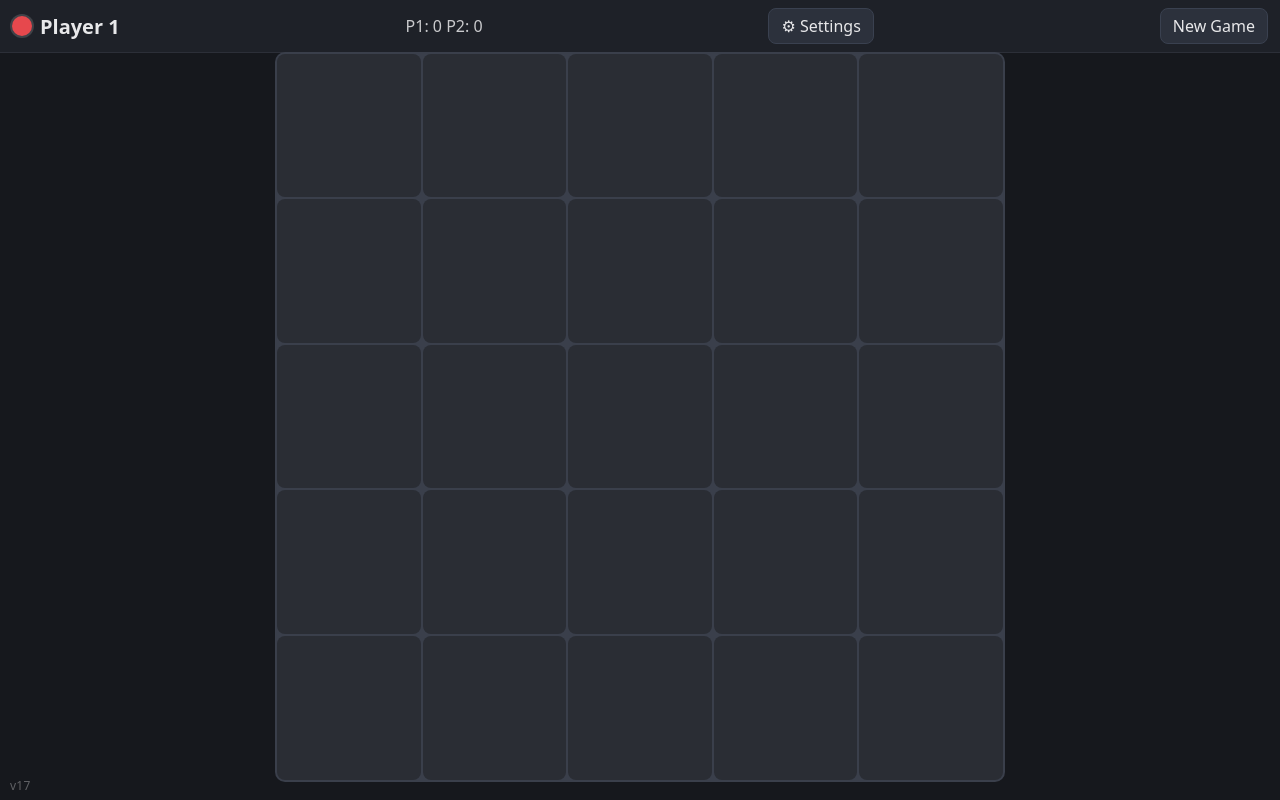
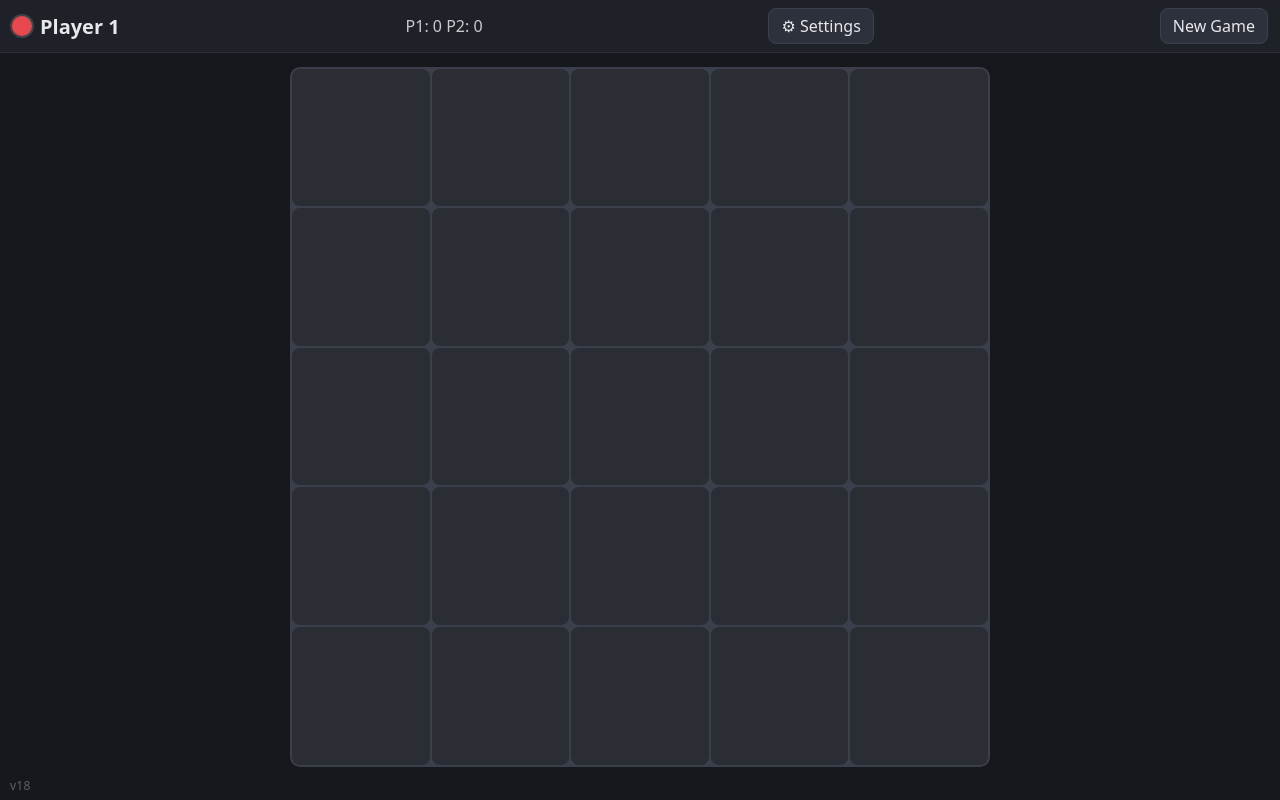
Before and after one commit to tiborh/jumping_squares, a plain HTML site: page index.html in a window 1280 px wide. Drawn offline with Linux system fonts and the light colour scheme.

Commit message:
Fix board sizing: subtract actual wrap padding (Copilot follow-up)
clientHeight/clientWidth INCLUDE padding; the previous flat 16px subtraction
under-counted the asymmetric #board-wrap padding (8 top / 28 bottom), so flex
centering could leave the board's bottom edge under the fixed build tag on
height-constrained viewports. Now read the wrap's computed padding and subtract
it, guaranteeing the reserved bottom strip is fully honoured.

Bump VERSION to 18 and matching ?v= strings.

```diff
--- a/index.html
+++ b/index.html
@@ -123,10 +123,10 @@
 
     /* Board fills all remaining space and stays centred/square-ish.
        The extra bottom padding reserves a strip for the fixed build tag
-       (bottom-left corner): because clientHeight excludes padding, the board
-       is sized within the reduced area and can never render a cell under the
-       tag — so the now-interactive tag can't steal taps meant for the board,
-       even on short/narrow viewports. */
+       (bottom-left corner). sizeBoard() subtracts the wrap's actual computed
+       padding, so the board is sized within the true content box and can never
+       render a cell under the tag — the now-interactive tag can't steal taps
+       meant for the board, even on short/narrow viewports. */
     #board-wrap {
       flex: 1 1 auto;
       display: flex;
@@ -481,7 +481,7 @@
     </div>
   </div>
 
-  <script src="js/game.js?v=17"></script>
-  <script src="js/ui.js?v=17"></script>
+  <script src="js/game.js?v=18"></script>
+  <script src="js/ui.js?v=18"></script>
 </body>
 </html>
--- a/js/game.js
+++ b/js/game.js
@@ -45,7 +45,7 @@
   // cache-busting "?v=N" query strings on the <script> tags in index.html are
   // separate and must be edited by hand to match — the browser only re-fetches
   // a script when its URL literally changes.
-  var VERSION = '17';
+  var VERSION = '18';
 
   // Owner sentinel for an empty/neutral cell.
   var EMPTY = 0;
--- a/js/ui.js
+++ b/js/ui.js
@@ -60,12 +60,19 @@
 
   // --- responsive sizing: largest square that fits the wrap ----------------
   function sizeBoard() {
-    // clientWidth/clientHeight already exclude #board-wrap's padding (content
-    // box), including the extra bottom strip that keeps the board clear of the
-    // fixed build tag. `pad` is just a small extra safety margin on top of that.
-    var pad = 16;
-    var availW = boardWrap.clientWidth - pad;
-    var availH = boardWrap.clientHeight - pad;
+    // clientWidth/clientHeight INCLUDE padding, so subtract the wrap's actual
+    // computed padding to get the true content area. The extra bottom padding
+    // (a tag-safe strip) is therefore fully honoured: the board can never be
+    // sized under the fixed, interactive build tag, even on short/narrow
+    // viewports. A small extra margin keeps the board off the very edges.
+    var cs = getComputedStyle(boardWrap);
+    var padX = parseFloat(cs.paddingLeft) + parseFloat(cs.paddingRight);
+    var padY = parseFloat(cs.paddingTop) + parseFloat(cs.paddingBottom);
+    var margin = 8; // small breathing room beyond the padding
+    var availW = boardWrap.clientWidth - padX - margin;
+    var availH = boardWrap.clientHeight - padY - margin;
+    if (availW < 1) availW = 1;
+    if (availH < 1) availH = 1;
     // Keep cells square: constrain by aspect ratio of the grid.
     var cellSize = Math.floor(Math.min(availW / state.cols, availH / state.rows));
     if (cellSize < 1) cellSize = 1;
```
